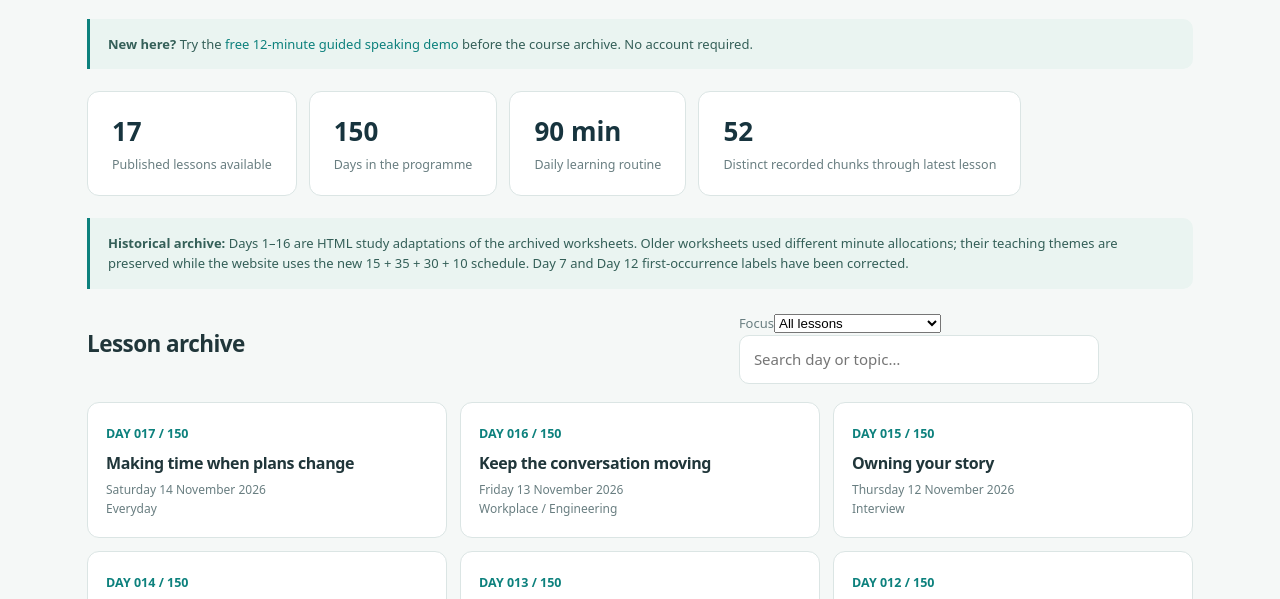
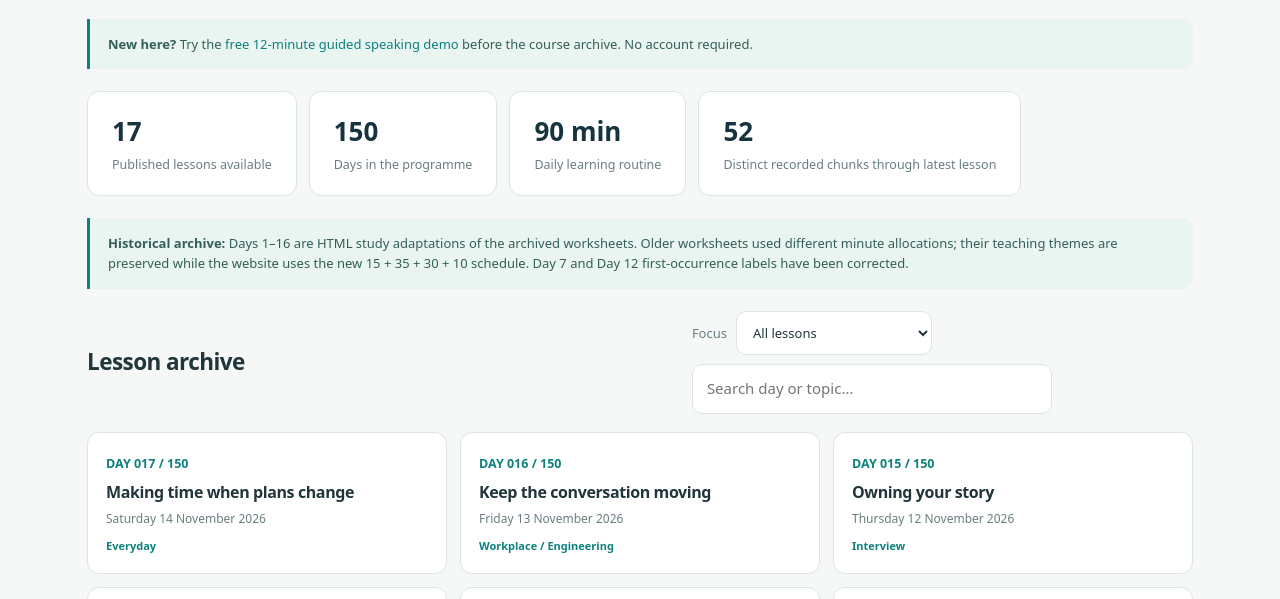
Before and after one commit to alextgtome/complete-english, a plain HTML site: page index.html in a window 1280 px wide. Shown: the part 338-937 px from the top of the page. Drawn offline with Linux system fonts and the light colour scheme.

Commit message:
Style lesson archive focus filters and category labels

```diff
--- a/assets/site.css
+++ b/assets/site.css
@@ -32,3 +32,10 @@ main{max-width:1150px;margin:auto;padding:38px 22px 80px}.eyebrow{font-size:11px
 
 /* Explicit grammar-dependent substitution note */
 .cue-note{display:block;margin-top:4px;color:var(--teal);font-size:12px;font-weight:600;line-height:1.45}
+
+/* Archive filters — existing lessons grouped by their actual scenario focus */
+.archive-controls{align-items:center}
+.archive-filters{display:flex;align-items:center;gap:9px;flex-wrap:wrap}
+.archive-filters select{max-width:220px;padding:11px 12px;border:1px solid var(--line);border-radius:10px;background:var(--panel);color:var(--ink);font:inherit;font-size:13px}
+.focus-label{font-size:11px!important;font-weight:700;color:var(--teal)!important;margin-top:8px!important}
+@media(max-width:600px){.archive-filters{width:100%}.archive-filters select,.archive-filters .search{width:100%;max-width:none}}
```
